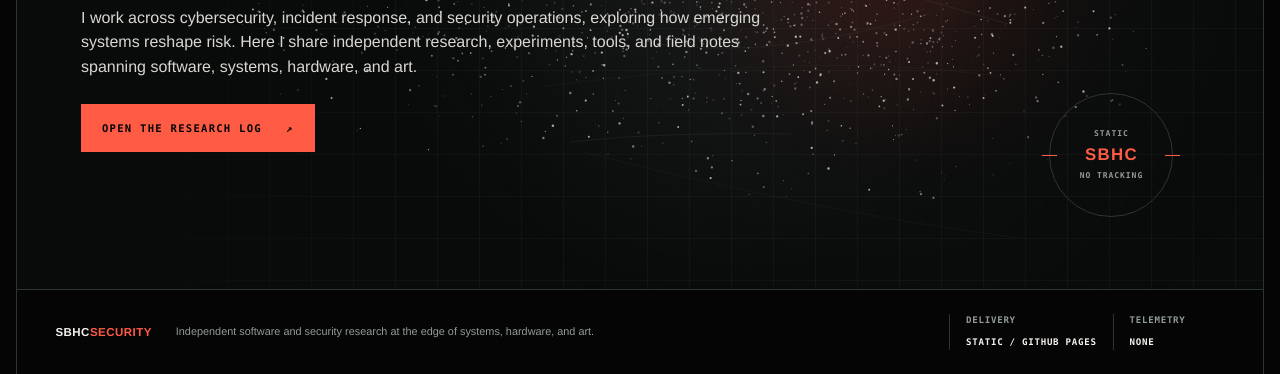
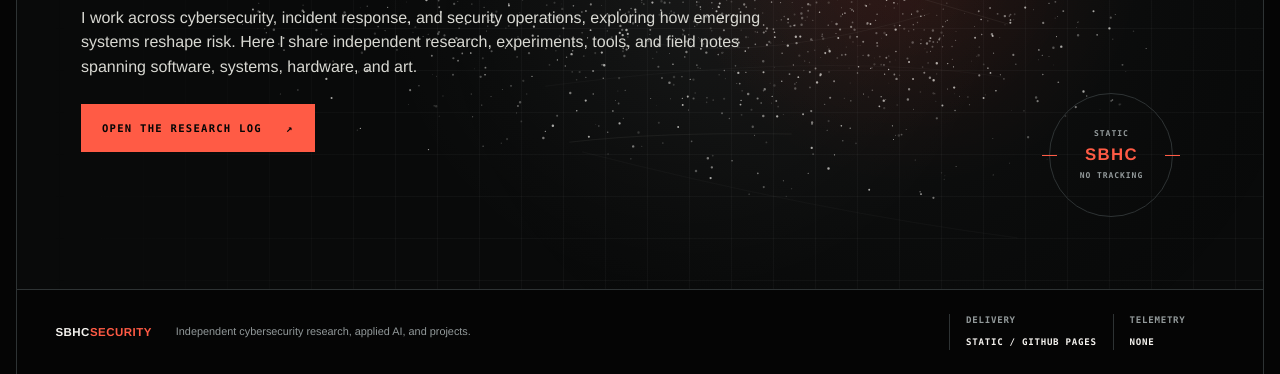
Before and after one commit to subversive01/subversive01.github.io, an Astro site: page / in a window 1280 px wide. Shown: the part 426-800 px from the top of the page. Built offline with nearby package versions, Linux system fonts and the light colour scheme; Astro itself is replaced by a stand-in of ours; animation ran at ten frames a second.

Commit message:
Update the SBHC Security tagline (#19)
* Update the SBHC Security tagline

* Add independent to the site tagline

```diff
--- a/src/components/SiteFooter.astro
+++ b/src/components/SiteFooter.astro
@@ -1,7 +1,7 @@
 <footer class="site-footer">
   <div>
     <a class="brand" href="/">SBHC<span>Security</span></a>
-    <p>Independent software and security research at the edge of systems, hardware, and art.</p>
+    <p>Independent cybersecurity research, applied AI, and projects.</p>
   </div>
   <dl>
     <div><dt>Delivery</dt><dd>Static / GitHub Pages</dd></div>
```
